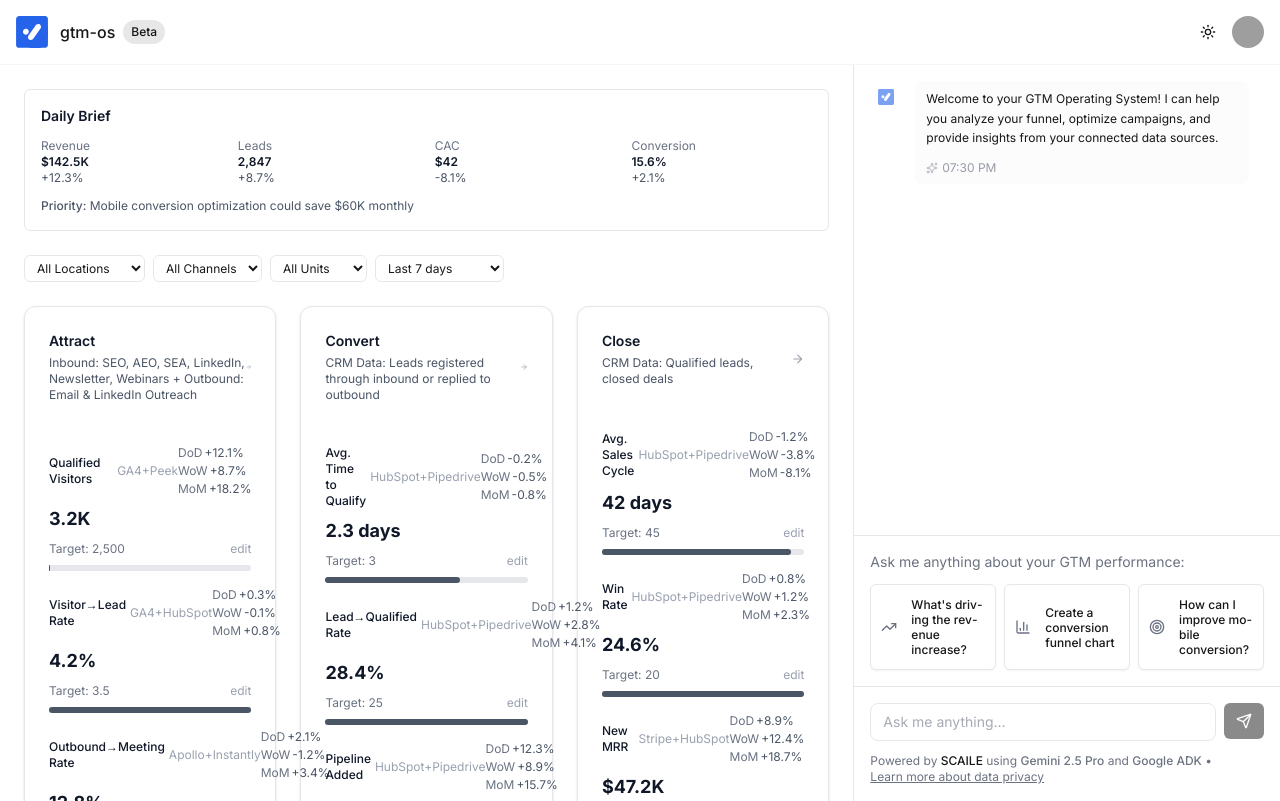
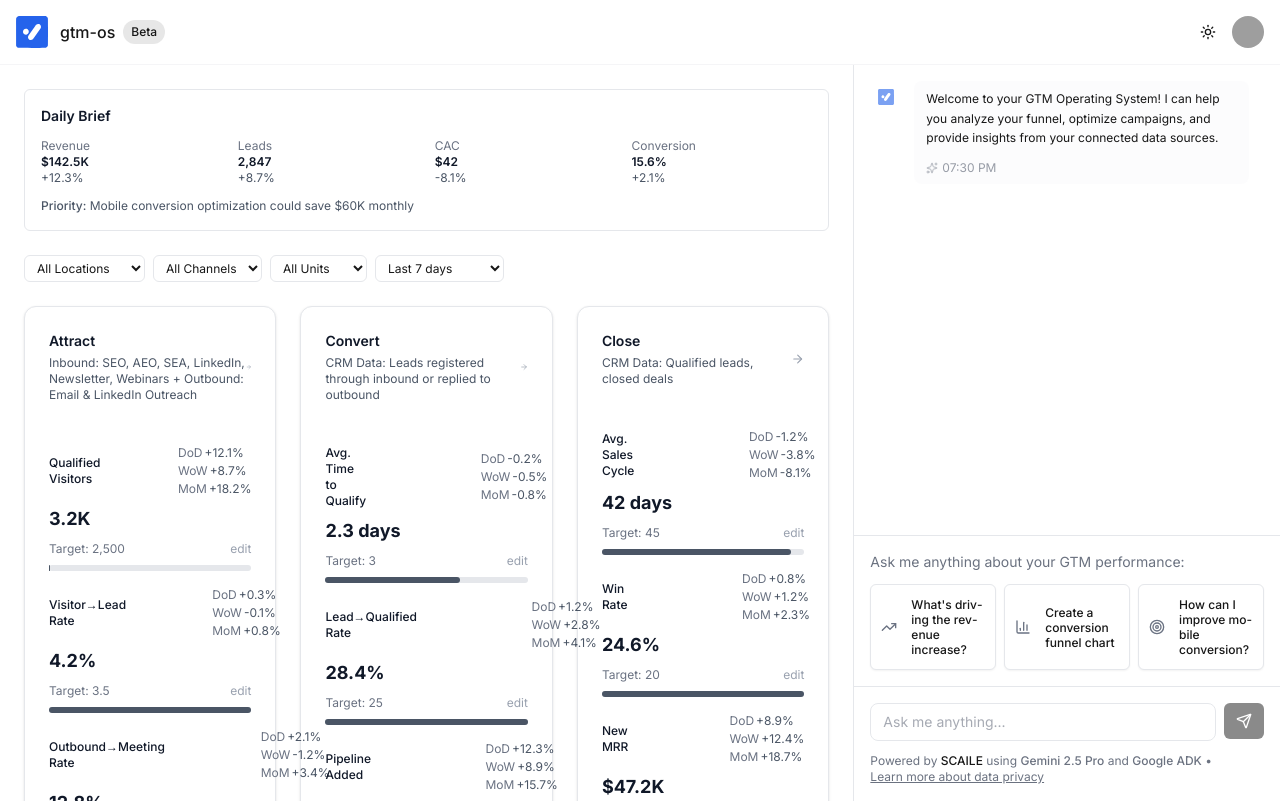
Before and after one commit to SCAILE-it/gtm-os, a Next.js app: page / in a window 1280 px wide. Built offline with nearby package versions, Linux system fonts and the light colour scheme; grey boxes are pictures that could not be loaded.

Commit message:
Clean hover-only data sources and text edit button (no pencil emoji)

```diff
--- a/src/components/dashboard/gtm-dashboard.tsx
+++ b/src/components/dashboard/gtm-dashboard.tsx
@@ -235,7 +235,7 @@ export function GTMDashboard() {
                   <span className="text-xs font-medium text-gray-900 dark:text-gray-100">
                     {metric.label}
                   </span>
-                  <div className="text-xs text-gray-400">
+                  <div className="text-xs text-gray-400 opacity-0 group-hover/metric:opacity-100 transition-opacity">
                     {metric.dataSources.map(source => source.split(' ')[0]).join('+')}
                   </div>
                 </div>
```
